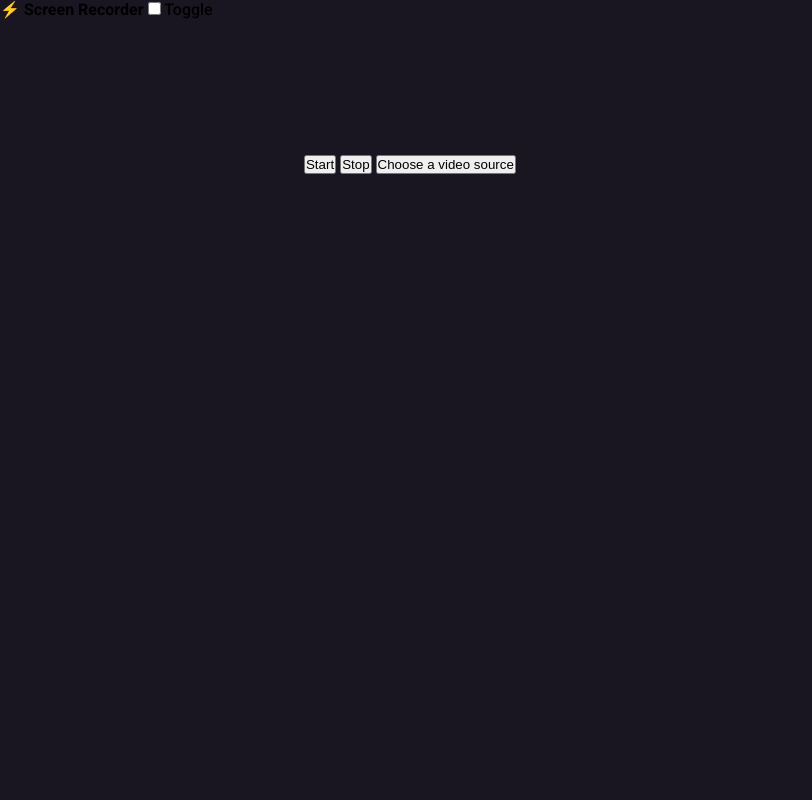
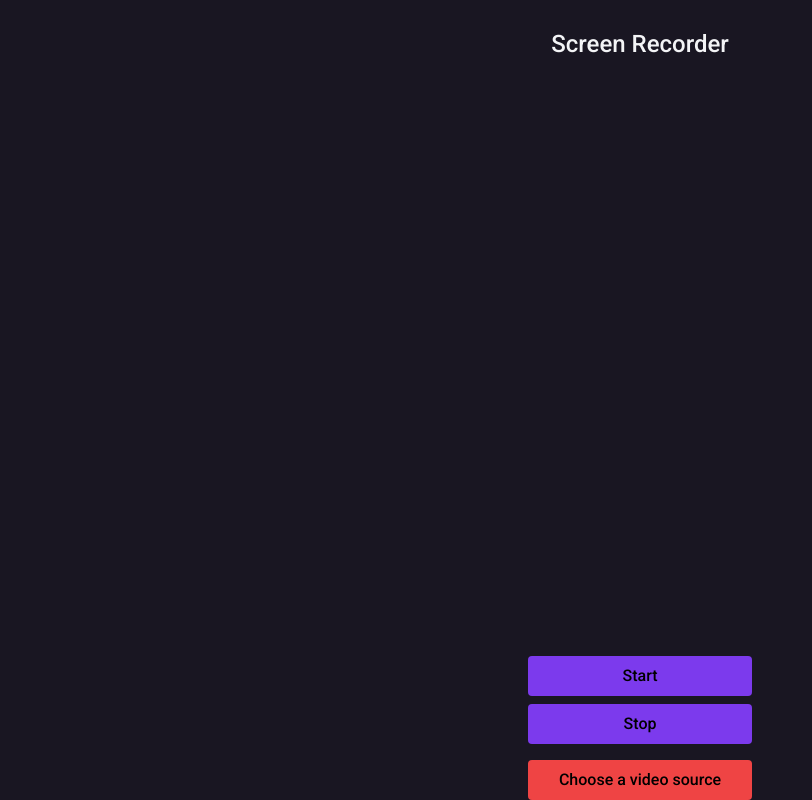
Before and after one commit to r3nanp/screen-recorder, an Electron app: page src/index.html in a window 1280 px wide. Shown: the whole page, without its empty margins (0-812 px from the left). Drawn offline with nearby package versions, Linux system fonts and the light colour scheme.

Commit message:
feat(index): add tailwind

```diff
--- a/src/index.html
+++ b/src/index.html
@@ -3,35 +3,44 @@
   <head>
     <meta charset="UTF-8" />
     <link
-      href="https://fonts.googleapis.com/css2?family=Roboto:wght@700&display=swap"
-      rel="stylesheet"
-    />
-    <link
-      href="https://fonts.googleapis.com/css2?family=Open+Sans:wght@400;600&display=swap"
+      href="https://unpkg.com/tailwindcss@^2/dist/tailwind.min.css"
       rel="stylesheet"
     />
     <link rel="stylesheet" href="styles.css" />
     <title>Screen Recorder</title>
   </head>
-  <body>
-    <main id="root">
-      <header>
-        <strong class="heading">⚡ Screen Recorder</strong>
-
-        <input id="switch" type="checkbox" name="theme" />
-        <label for="switch">Toggle</label>
+  <body class="h-screen">
+    <main class="h-full flex flex-col align-center justify-center overflow-y-auto">
+      <header class="h-12 pt-4 flex align-center justify-center">
+        <h1 class="text-2xl text-center mx-2 my-3 text-gray-100">
+          Screen Recorder
+        </h1>
       </header>
 
-      <video></video>
+      <video class="m-auto pt-2 w-9/12"></video>
 
-      <button id="startBtn" class="button is-primary">Start</button>
-      <button id="stopBtn" class="button is-warning">Stop</button>
+      <div class="flex flex-col align-center justify-center mx-auto">
+        <button
+          id="startBtn"
+          class="p-2 bg-purple-600 rounded w-56 hover:bg-purple-700"
+        >
+          Start
+        </button>
+        <button
+          id="stopBtn"
+          class="p-2 mt-2 bg-purple-600 rounded w-56 hover:bg-purple-700"
+        >
+          Stop
+        </button>
 
-      <button id="selectBtn" class="button is-text">
-        Choose a video source
-      </button>
+        <button
+          id="selectBtn"
+          class="mt-4 p-2 w-56 rounded bg-red-500 hover:bg-red-600"
+        >
+          Choose a video source
+        </button>
+      </div>
     </main>
     <script defer src="../electron/render.js"></script>
-    <script defer src="themeSwitch.js"></script>
   </body>
 </html>
```
